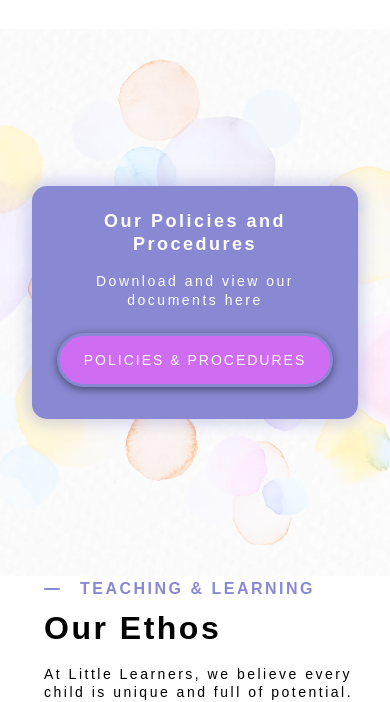
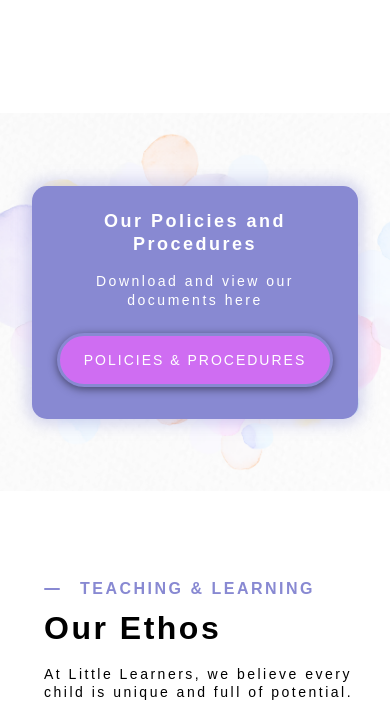
Before and after one commit to curveservices/little-learners, a React (Vite) app: page /about-us in a window 390 px wide. Shown: the part 4244-4946 px from the top of the page. Built offline with nearby package versions, Linux system fonts and the light colour scheme.

Commit message:
Refactor about page styles: consolidate styles, enhance layout for mobile responsiveness, and improve section visibility

```diff
--- a/src/pages/about/index.scss
+++ b/src/pages/about/index.scss
@@ -40,3 +40,62 @@
     }
   }
 }
+.about-page {
+  padding-bottom: 0 !important;
+  .hero {
+    height: 77vh;
+    .about-image {
+      position: absolute;
+      bottom: 0;
+      right: 0;
+      width: 600px;
+    }
+  }
+  .second-section {
+    .about-body {
+      position: absolute;
+      opacity: 0.4;
+      width: 100vw;
+      left: 0;
+      right: 0;
+      margin-left: calc(-50vw + 50%);
+      z-index: -1;
+      height: 100%;
+      object-fit: cover;
+    }
+  }
+  .fith-section,
+  .policy-section {
+    display: flex;
+    flex-direction: column;
+    justify-content: center;
+    margin: 4rem 0;
+    .about-body {
+      position: absolute;
+      opacity: 0.4;
+      left: 0;
+      z-index: -1;
+      width: 100%;
+      height: 80vh;
+      object-fit: cover;
+      padding: 4rem 0;
+    }
+  }
+}
+@media screen and (max-width: 768px) {
+  .about-page {
+    .hero {
+      .about-image {
+        width: 400px;
+      }
+    }
+    .fith-section,
+    .policy-section {
+      text-align: center;
+
+      .about-body {
+        height: 60vh;
+      }
+    }
+  }
+}
```
